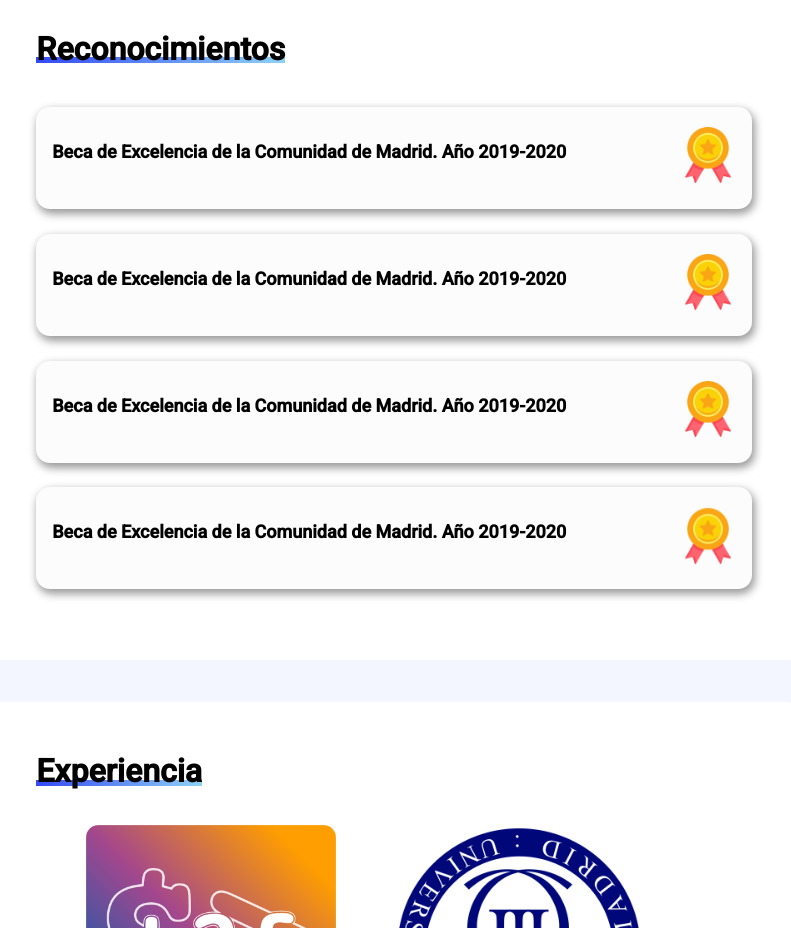
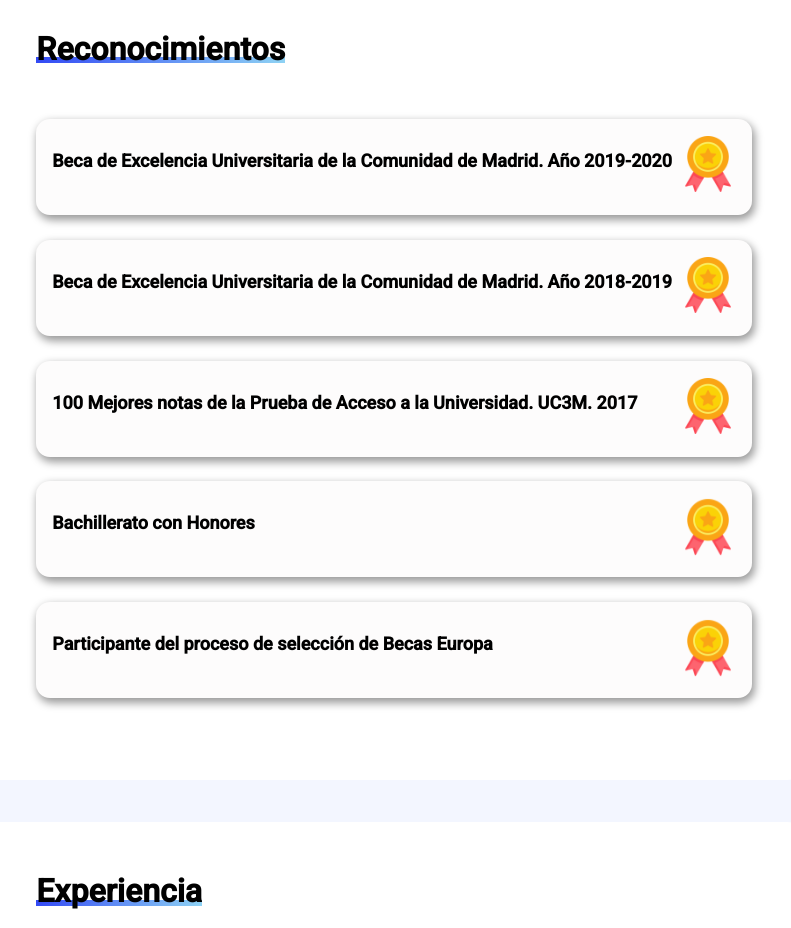
Before and after one commit to SrLozano/LozanoWebPage, an Angular app: page / in a window 1280 px wide. Shown: the part 3020-3948 px from the top of the page, without its empty margins (406-1197 px from the left). Built offline with nearby package versions, Linux system fonts and the light colour scheme.

Commit message:
Awards added

```diff
--- a/src/app/right-tab/right-tab.component.html
+++ b/src/app/right-tab/right-tab.component.html
@@ -166,43 +166,54 @@
         <app-tab-header [parentData]="rewards"></app-tab-header>
         <div class="card">
             <div class="front">
-                <div class="left-card"><p class="description-card">Beca de Excelencia de la Comunidad de Madrid. Año 2019-2020</p></div>
+                <div class="left-card"><p class="description-card">Beca de Excelencia Universitaria de la Comunidad de Madrid. Año 2019-2020</p></div>
                 <div class="right-card"><img class="reward" src="../../assets/icons/medalla.png"> </div>
             </div>
             <div class="back">
-              <p class="back-card">Beca que busca el fomento  de  la  excelencia  en  educación reconociendo y premiando el esfuerzo y el talento de los mejores estudiantes de la Comunidad de Madrid.</p>
+              <p class="back-card">Beca que busca el fomento  de  la  excelencia  en  educación reconociendo y premiando el esfuerzo y el talento de los mejores estudiantes universitarios de la Comunidad de Madrid.</p>
             </div>
         </div>
 
         <div class="card">
             <div class="front">
-                <div class="left-card"><p class="description-card">Beca de Excelencia de la Comunidad de Madrid. Año 2019-2020</p></div>
+                <div class="left-card"><p class="description-card">Beca de Excelencia Universitaria de la Comunidad de Madrid. Año 2018-2019</p></div>
                 <div class="right-card"><img class="reward" src="../../assets/icons/medalla.png"> </div>
             </div>
             <div class="back">
-              <p class="back-card">Beca que busca el fomento  de  la  excelencia  en  educación reconociendo y premiando el esfuerzo y el talento de los mejores estudiantes de la Comunidad de Madrid.</p>
+              <p class="back-card">Beca que busca el fomento  de  la  excelencia  en  educación reconociendo y premiando el esfuerzo y el talento de los mejores estudiantes universitarios de la Comunidad de Madrid.</p>
             </div>
         </div>
 
         <div class="card">
             <div class="front">
-                <div class="left-card"><p class="description-card">Beca de Excelencia de la Comunidad de Madrid. Año 2019-2020</p></div>
+                <div class="left-card"><p class="description-card">100 Mejores notas de la Prueba de Acceso a la Universidad. UC3M. 2017</p></div>
                 <div class="right-card"><img class="reward" src="../../assets/icons/medalla.png"> </div>
             </div>
             <div class="back">
-              <p class="back-card">Beca que busca el fomento  de  la  excelencia  en  educación reconociendo y premiando el esfuerzo y el talento de los mejores estudiantes de la Comunidad de Madrid.</p>
+              <p class="back-card">Excelente resultado obtenido en la Evaluación para el Acceso a la Universidad de junio 2017, estando mi calificación final entre las 100 mejores de los 3.958 examinados en esta convocatoria en la Universidad Carlos III de Madrid.</p>
             </div>
         </div>
 
         <div class="card">
             <div class="front">
-                <div class="left-card"><p class="description-card">Beca de Excelencia de la Comunidad de Madrid. Año 2019-2020</p></div>
+                <div class="left-card"><p class="description-card">Bachillerato con Honores</p></div>
                 <div class="right-card"><img class="reward" src="../../assets/icons/medalla.png"> </div>
             </div>
             <div class="back">
-              <p class="back-card">Beca que busca el fomento  de  la  excelencia  en  educación reconociendo y premiando el esfuerzo y el talento de los mejores estudiantes de la Comunidad de Madrid.</p>
+              <p class="back-card">Media de 10/10 en la etapa de Bachillerato.</p>
             </div>
         </div>
+
+        <div class="card">
+            <div class="front">
+                <div class="left-card"><p class="description-card">Participante del proceso de selección de Becas Europa</p></div>
+                <div class="right-card"><img class="reward" src="../../assets/icons/medalla.png"> </div>
+            </div>
+            <div class="back">
+              <p class="back-card">Iniciativa única promovida por el Banco Santander y la Universidad Francisco de Vitoria para potenciar el talento, premiar la excelencia y apoyar la creación de redes de liderazgo cuyo objetivo es premiar y potenciar el talento de los mejores alumnos preuniversitarios de España.</p>
+            </div>
+        </div>
+
     </div>
 
     <!--This tab is dedicated to the experience tab-->
--- a/src/app/right-tab/right-tab.component.scss
+++ b/src/app/right-tab/right-tab.component.scss
@@ -229,7 +229,7 @@
 //The classes for the card set to fix the acknowledgements
 #reconocimientos{
     background-color: white;
-    height: 85%;
+    height: 100%;
     border-radius: 22px;
     margin-top: 5%;
 }
@@ -256,7 +256,7 @@
 }
 
 .card{
-    height:15%;
+    height:12%;
     width: 86%;
     transform-style:preserve-3d;
     position: relative;
```
